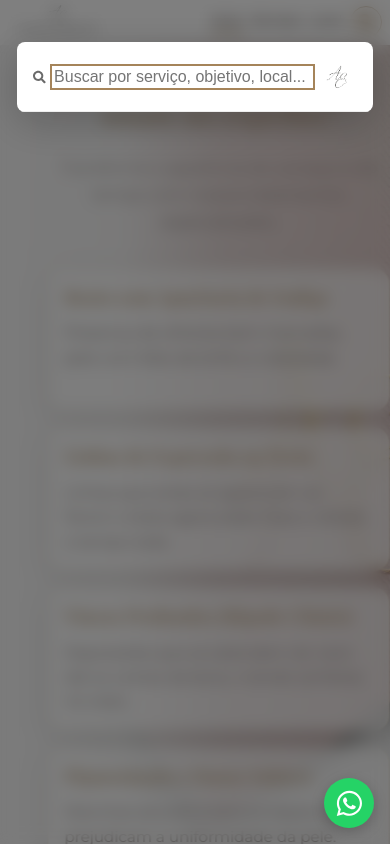
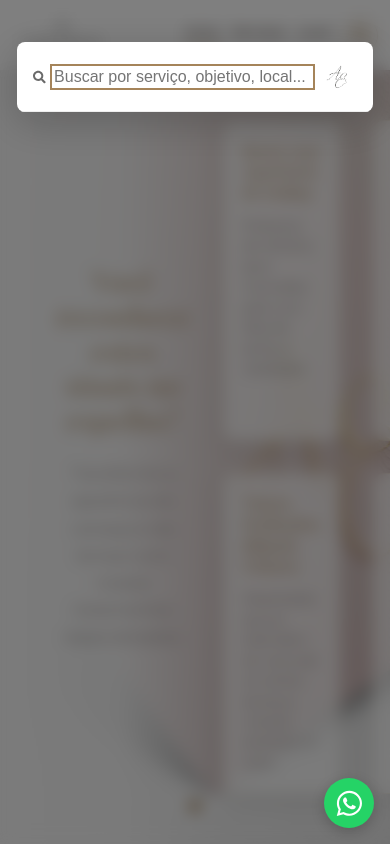
Before and after one commit to Henrilsm/agape-essence, a Next.js app: page / in a window 390 px wide. Both pictures are taken after a click on the button 366 px from the left and 22 px from the top of the page. Shown: the top 844 px of the page. Built offline with nearby package versions, Linux system fonts and the light colour scheme.

Commit message:
Responsividade Header + Footer

```diff
--- a/app/globals.css
+++ b/app/globals.css
@@ -22,6 +22,7 @@ html,
 body {
   max-width: 100vw;
   overflow-x: hidden;
+  height: 100%;
 }
 
 body {
@@ -30,6 +31,8 @@ body {
   color: var(--text-color) !important;
   font-size: clamp(14px, 2vw, 16px);
   line-height: 1.6;
+  margin: 0;
+  padding: 0;
 }
 
 a {
--- a/app/page.js
+++ b/app/page.js
@@ -71,6 +71,11 @@ export default function HomePage() {
   const [isTransitioning, setIsTransitioning] = useState(false);
   const [imagesPreloaded, setImagesPreloaded] = useState(false);
 
+  // Touch/Swipe states
+  const [touchStart, setTouchStart] = useState(null);
+  const [touchEnd, setTouchEnd] = useState(null);
+  const [isDragging, setIsDragging] = useState(false);
+
   // Preload all background images
   useEffect(() => {
     const preloadImages = async () => {
@@ -94,6 +99,36 @@ export default function HomePage() {
 
     preloadImages();
   }, []);
+
+  // Touch handlers for swipe support
+  const handleTouchStart = (e) => {
+    setTouchEnd(null);
+    setTouchStart(e.targetTouches[0].clientX);
+    setIsDragging(true);
+  };
+
+  const handleTouchMove = (e) => {
+    setTouchEnd(e.targetTouches[0].clientX);
+  };
+
+  const handleTouchEnd = () => {
+    if (!touchStart || !touchEnd) {
+      setIsDragging(false);
+      return;
+    }
+
+    const distance = touchStart - touchEnd;
+    const isLeftSwipe = distance > 50;
+    const isRightSwipe = distance < -50;
+
+    if (isLeftSwipe) {
+      handleSlideChange(currentSlide === carouselData.length - 1 ? 0 : currentSlide + 1);
+    } else if (isRightSwipe) {
+      handleSlideChange(currentSlide === 0 ? carouselData.length - 1 : currentSlide - 1);
+    }
+
+    setIsDragging(false);
+  };
 
   // Auto-advance carousel - always active unless in manual mode
   useEffect(() => {
@@ -142,6 +177,9 @@ export default function HomePage() {
           backgroundImage: `url('${currentData.backgroundImage}')`,
           opacity: imagesPreloaded ? 1 : 0
         }}
+        onTouchStart={handleTouchStart}
+        onTouchMove={handleTouchMove}
+        onTouchEnd={handleTouchEnd}
       >
       <div className={styles.heroContainer}>
         <div className={styles.leftPanel}>
--- a/app/page.module.css
+++ b/app/page.module.css
@@ -4,6 +4,8 @@
   position: relative;
   width: 100%;
   isolation: isolate;
+  margin: 0;
+  padding: 0;
 }
 
 .hero {
@@ -12,8 +14,10 @@
   background-position: center;
   background-repeat: no-repeat;
   width: 100%;
-  padding: 2rem 1rem;
-  min-height: 70vh;
+  padding: 4rem 1.5rem;
+  height: calc(100vh - 70px);
+  min-height: calc(100vh - 70px);
+  max-height: calc(100vh - 70px);
   display: flex;
   align-items: center;
   justify-content: flex-start;
@@ -23,6 +27,7 @@
   transform-style: preserve-3d;
   contain: layout style;
   will-change: opacity;
+  touch-action: pan-y;
 }
 
 /* Directional slide transitions */
@@ -95,26 +100,25 @@
   display: flex;
   flex-direction: column;
   align-items: flex-start;
-  gap: 2rem;
+  gap: 3rem;
   position: relative;
   z-index: 2;
-  padding-left: 1rem;
-  padding-right: 1rem;
+  padding-left: 4rem;
   width: 100%;
 }
 
 /* Special layout for slide 2 with problems list */
 .heroContainer:has(.problemsList) {
-  display: flex;
-  flex-direction: column;
-  align-items: center;
-  justify-content: center;
+  display: grid;
+  grid-template-columns: 1fr 2fr;
+  align-items: stretch;
+  justify-content: stretch;
   margin: 0;
   margin-left: 0;
-  padding-left: 1rem;
-  padding-right: 1rem;
+  padding-left: 4rem;
+  padding-right: 0.5rem;
   max-width: 1400px;
-  gap: 2rem;
+  gap: 3rem;
 }
 
 .heroContainer:has(.problemsList) .leftPanel {
@@ -158,20 +162,18 @@
 }
 
 .title {
-  font-size: clamp(1.8rem, 5vw, 3rem);
+  font-size: 3rem;
   line-height: 1.2;
   font-weight: 500;
   color: var(--primary-color); /* O título Dourado */
-  text-align: center;
 }
 
 .subtitle {
-  font-size: clamp(1rem, 2.5vw, 1.15rem);
+  font-size: 1.15rem;
   font-weight: 300;
   line-height: 1.7;
   margin-top: 1.5rem;
   color: var(--text-color); /* O texto escuro */
-  text-align: center;
 }
 
 .welcomeText {
@@ -339,7 +341,7 @@
   margin: 0 0 0.8rem 0;
   line-height: 1.3;
   text-align: center;
-  min-height: 2.6rem; /* Force same height for all titles (2 lines worth) */
+  min-height: 2.6rem;
   display: flex;
   align-items: center;
   justify-content: center;
@@ -353,117 +355,64 @@
   opacity: 0.85;
 }
 
-/* Mobile First - até 480px */
-@media (max-width: 480px) {
+/* Media queries apenas para mobile - desktop mantém tamanhos originais */
+@media (max-width: 768px) {
   .hero {
-    padding: 1rem 0.5rem;
-    min-height: 60vh;
+    padding: 2rem 1rem;
   }
 
   .heroContainer {
-    padding-left: 0.5rem;
-    padding-right: 0.5rem;
-    gap: 1.5rem;
+    padding-left: 1rem;
+    gap: 2rem;
   }
 
-  .problemsList {
-    grid-template-columns: 1fr;
-    gap: 1rem;
+  .heroContainer:has(.problemsList) {
+    padding-left: 1rem;
+    gap: 2rem;
+  }
+
+  .title {
+    font-size: clamp(1.8rem, 5vw, 3rem);
+    text-align: center;
+  }
+
+  .subtitle {
+    font-size: clamp(1rem, 2.5vw, 1.15rem);
+    text-align: center;
   }
 
   .problemCard {
-    padding: 1rem;
+    padding: clamp(1.2rem, 4vw, 2rem);
+    border-radius: clamp(12px, 3vw, 16px);
   }
 
-  .advantagesList {
-    grid-template-columns: 1fr;
-    gap: 1rem;
+  .problemName {
+    font-size: clamp(1rem, 3vw, 1.15rem);
+  }
+
+  .problemDescription {
+    font-size: clamp(0.8rem, 2.2vw, 0.95rem);
   }
 
   .advantageCard {
-    padding: 1rem;
+    padding: clamp(0.8rem, 2.5vw, 1.3rem) clamp(0.5rem, 1.5vw, 1rem);
+    border-radius: clamp(12px, 3vw, 16px);
   }
 
-  .carouselIndicators {
-    bottom: 1rem;
-  }
-}
-
-/* Tablet - 481px a 768px */
-@media (min-width: 481px) and (max-width: 768px) {
-  .hero {
-    padding: 2rem 1rem;
-    min-height: 70vh;
+  .advantageName {
+    font-size: clamp(0.8rem, 2.2vw, 1.1rem);
+    line-height: 1.2;
+    min-height: clamp(2rem, 5vw, 2.6rem);
   }
 
-  .problemsList {
-    grid-template-columns: 1fr 1fr;
-    gap: 1.5rem;
+  .advantageDescription {
+    font-size: clamp(0.65rem, 1.6vw, 0.85rem);
+    line-height: 1.3;
   }
 
-  .advantagesList {
-    grid-template-columns: 1fr 1fr;
-    gap: 1.5rem;
-  }
-}
-
-/* Desktop pequeno - 769px a 1024px */
-@media (min-width: 769px) {
-  .hero {
-    padding: 3rem 1.5rem;
-    min-height: 80vh;
-  }
-
-  .heroContainer {
-    padding-left: 2rem;
-    padding-right: 2rem;
-  }
-
-  .heroContainer:has(.problemsList) {
-    display: grid;
-    grid-template-columns: 1fr 1.5fr;
-    gap: 3rem;
-  }
-
-  .heroContainer:has(.problemsList) .leftPanel {
-    text-align: left;
-  }
-
-  .title {
-    text-align: left;
-  }
-
-  .subtitle {
-    text-align: left;
-  }
-
-  .advantagesList {
-    grid-template-columns: repeat(2, 1fr);
-  }
-}
-
-/* Desktop grande - 1025px+ */
-@media (min-width: 1025px) {
-  .hero {
-    padding: 4rem 2rem;
-    min-height: 85vh;
-  }
-
-  .heroContainer {
-    padding-left: 4rem;
-    padding-right: 2rem;
-  }
-
-  .heroContainer:has(.problemsList) {
-    grid-template-columns: 1fr 2fr;
-  }
-
-  .advantagesList {
-    grid-template-columns: repeat(4, 1fr);
-  }
-
-  .carouselIndicators {
-    bottom: 3rem;
+  .heroContainer:has(.advantagesList) .title {
+    font-size: clamp(2rem, 5vw, 2.8rem);
+    white-space: normal;
   }
 }
 
--- a/components/Header.module.css
+++ b/components/Header.module.css
@@ -3,15 +3,19 @@
 .header {
   background-color: var(--white-color);
   box-shadow: 0 2px 10px rgba(0, 0, 0, 0.05);
-  padding: 0.5rem 1rem;
+  padding: 0.3rem 1.0rem;
+  height: 70px;
+  display: flex;
+  align-items: center;
 }
 
 .container {
   max-width: 1200px;
   margin: 0 auto;
   display: flex;
-  justify-content: space-between;
+  justify-content: flex-start;
   align-items: center;
+  width: 100%;
 }
 
 /* --- ESTILOS DO LOGO RESPONSIVOS --- */
@@ -22,8 +26,8 @@
 }
 
 .logoContainer {
-  width: clamp(100px, 20vw, 140px);
-  height: clamp(35px, 8vw, 50px);
+  width: 160px;
+  height: 55px;
   position: relative;
   overflow: hidden;
   display: flex;
@@ -42,13 +46,14 @@
 /* ESTILO DOS LINKS DE NAVEGAÇÃO (TEXTO) */
 .nav {
   display: flex;
-  gap: clamp(0.5rem, 3vw, 1.5rem);
+  gap: 1.5rem;
   margin-left: auto;
+  margin-right: 0;
 }
 
 .navLink {
   font-family: 'Montserrat', sans-serif;
-  font-size: clamp(0.8rem, 2vw, 0.9rem);
+  font-size: 0.9rem;
   color: var(--text-color);
   font-weight: 500;
   position: relative;
@@ -79,16 +84,17 @@
 .searchButton {
   background-color: transparent;
   color: var(--primary-color);
-  width: clamp(35px, 8vw, 40px);
-  height: clamp(35px, 8vw, 40px);
+  width: 40px;
+  height: 40px;
   border-radius: 50%;
   border: 1px solid var(--primary-color);
-  margin-left: clamp(0.5rem, 3vw, 1.5rem);
+  margin-left: 1.5rem;
   cursor: pointer;
   display: flex;
   align-items: center;
   justify-content: center;
   transition: all 0.2s ease;
+  flex-shrink: 0;
 }
 
 .searchButton:hover {
@@ -132,23 +138,34 @@
   }
 }
 
-/* Desktop pequeno e grande - 769px+ */
-@media (min-width: 769px) {
+/* Mobile responsivo - Desktop mantém tamanhos fixos */
+@media (max-width: 768px) {
   .header {
-    padding: 0.5rem 1rem;
+    padding: 0.4rem 0.75rem;
+  }
+
+  .container {
+    justify-content: space-between;
+  }
+
+  .logoContainer {
+    width: clamp(100px, 20vw, 160px);
+    height: clamp(35px, 8vw, 55px);
   }
 
   .nav {
-    gap: 1.5rem;
+    gap: clamp(0.5rem, 3vw, 1.5rem);
+    margin-left: auto;
+    margin-right: 0;
   }
 
   .navLink {
-    font-size: 0.9rem;
+    font-size: clamp(0.8rem, 2vw, 0.9rem);
   }
 
   .searchButton {
-    width: 40px;
-    height: 40px;
-    margin-left: 1.5rem;
+    width: clamp(35px, 8vw, 40px);
+    height: clamp(35px, 8vw, 40px);
+    margin-left: clamp(0.5rem, 3vw, 1.5rem);
   }
 }
```
